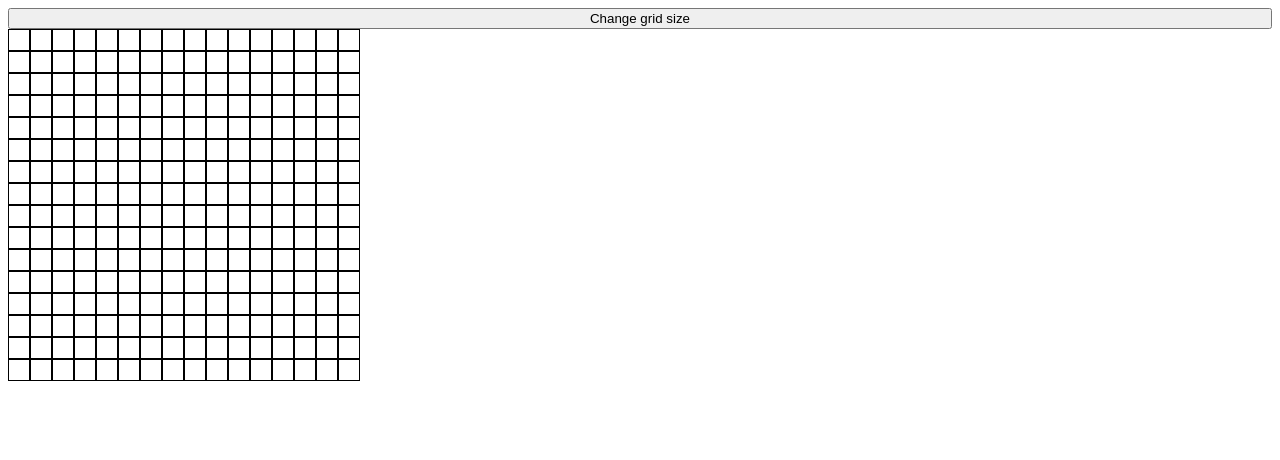
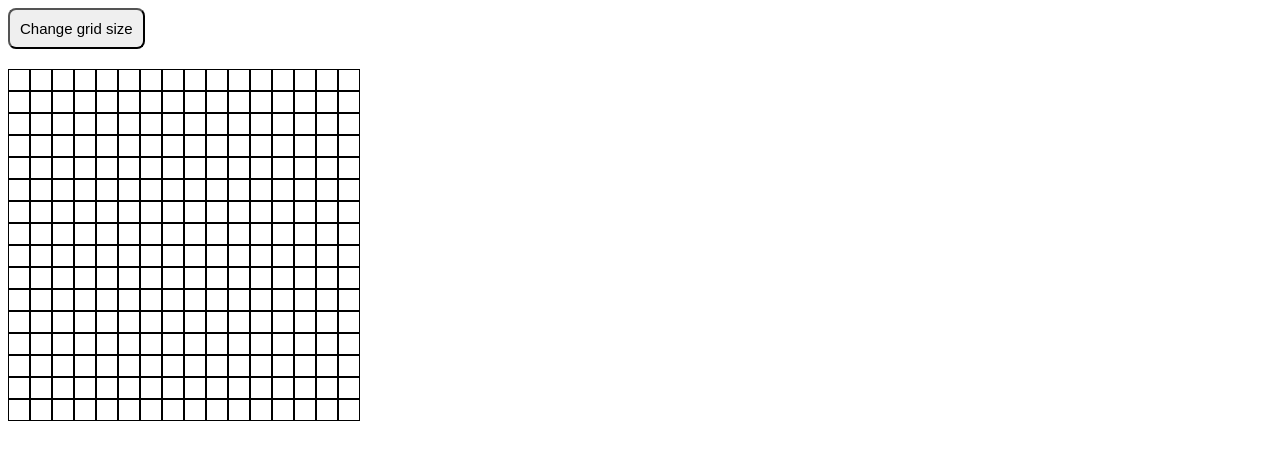
Before and after one commit to Jephthah2/Etch-a-Sketch, a plain HTML site: page index.html in a window 1280 px wide. Drawn offline with Linux system fonts and the light colour scheme.

Commit message:
style: style the button using css

```diff
--- a/style.css
+++ b/style.css
@@ -12,3 +12,11 @@
     height: 20px;
     width: 20px;
 }
+
+.grid-size-btn {
+    padding: 10px;
+    margin-bottom: 20px;
+    font-size: 15px;
+    border-radius: 8px;
+    width: fit-content;
+}
```
